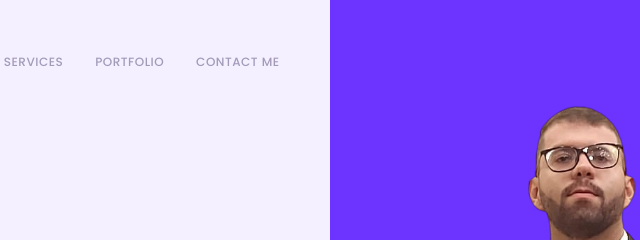
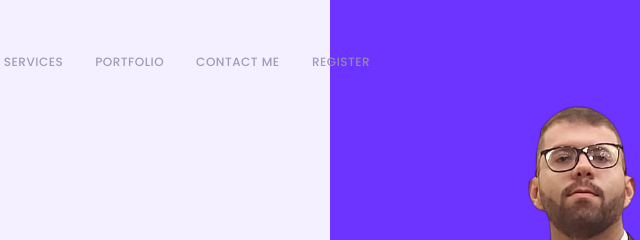
Before and after one commit to 3b3zeem/Main-portfolio, a website: page index.html in a window 1280 px wide. Shown: the top 240 px of the page, 336-976 px from the left. Drawn offline with nearby package versions, Linux system fonts and the light colour scheme.

Commit message:
loginPage

```diff
--- a/index.html
+++ b/index.html
@@ -49,6 +49,9 @@
           </li>
           <li>
             <a href="#contact" class="nav-link">Contact me</a>
+          </li>
+          <li>
+            <a href="https://3b3zeem.github.io/Login-Regis/" class="nav-link">Register</a>
           </li>
         </ul>
         <i class="uil uil-moon toggle-btn"></i>
```
